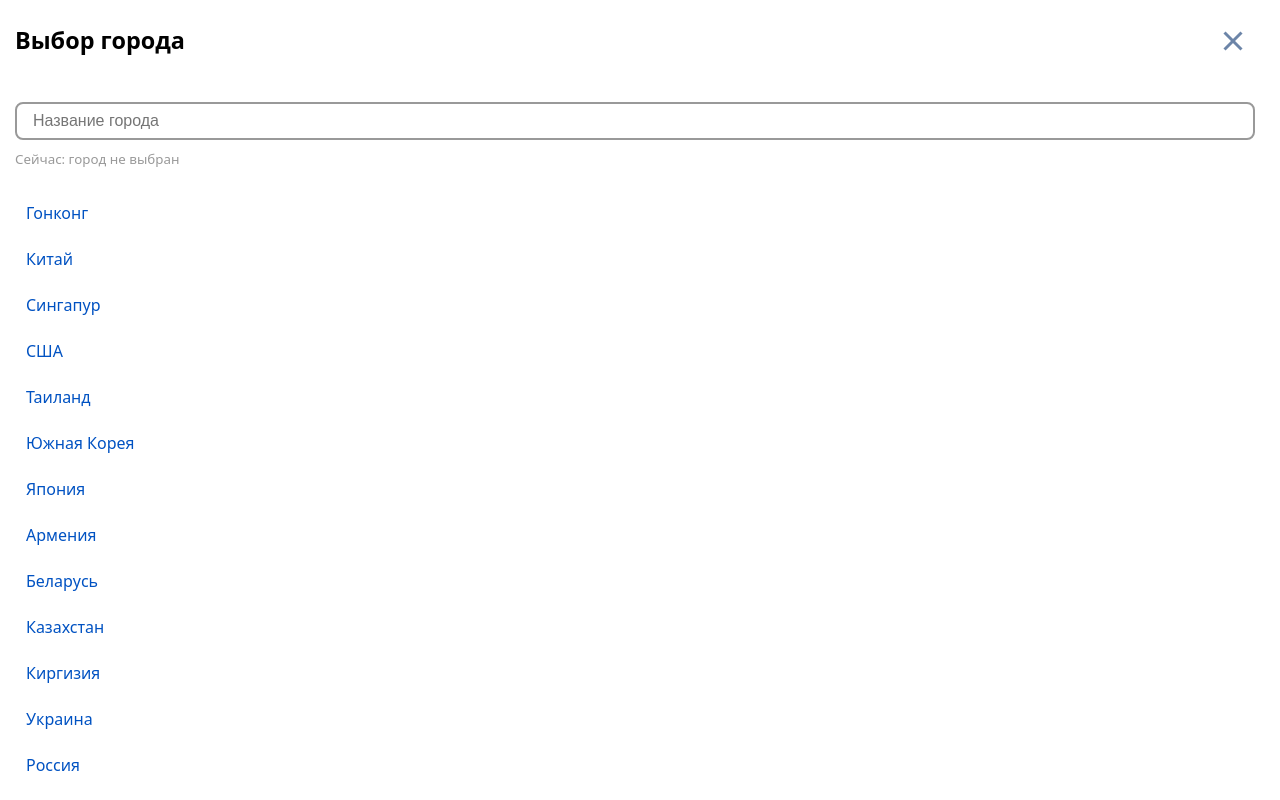
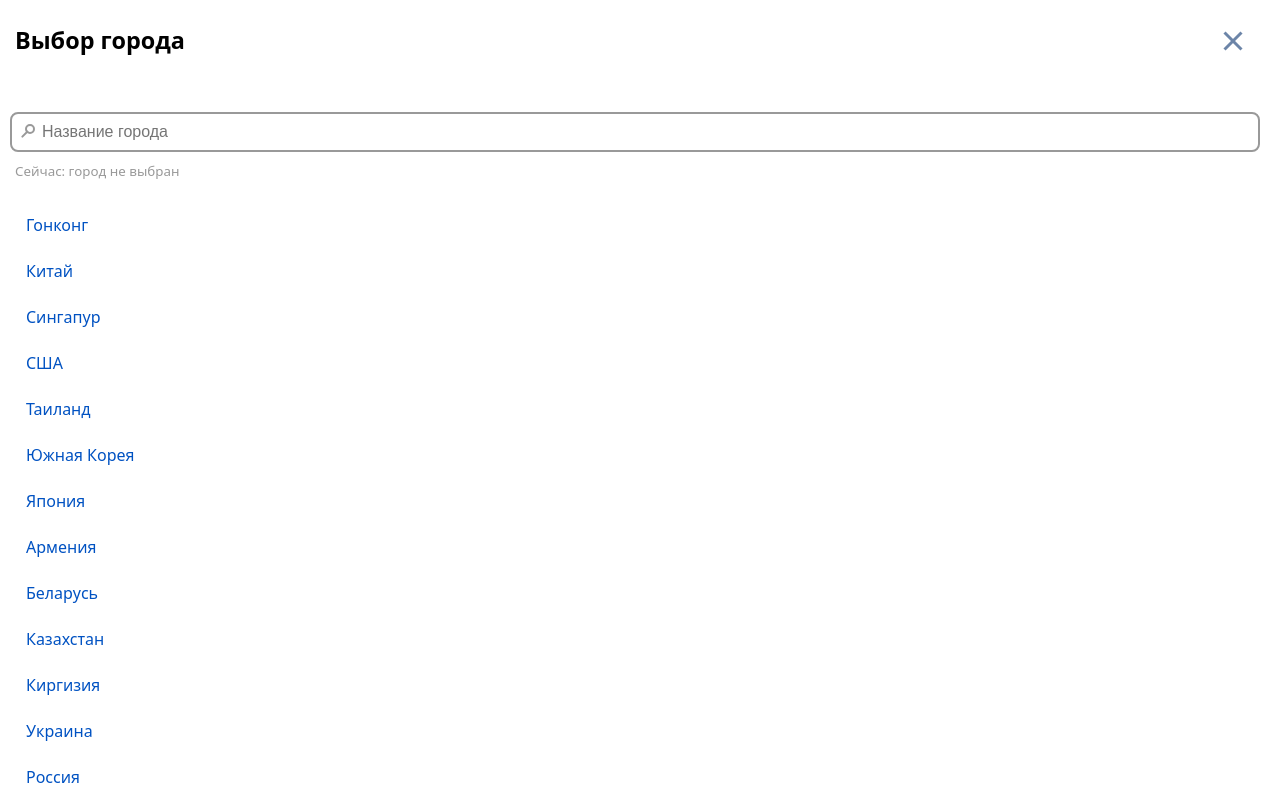
Before and after one commit to Natashkaf/farpost-test, a React (Vite) app: page / in a window 1280 px wide. Both pictures are taken after a click on the button "Выбрать город". Built offline with nearby package versions, Linux system fonts and the light colour scheme.

Commit message:
на css написана лупа  для кнопки input поиска города

```diff
--- a/src/pages/mobile-step-city-0.css
+++ b/src/pages/mobile-step-city-0.css
@@ -84,9 +84,16 @@
     font-size: 16px;
     border: solid 2px rgba(153, 153, 153, 1);
     border-radius: 8px;
-    padding: 8px 16px;
-    margin:0 5px;
+    padding: 8px 16px 8px 30px;
+    line-height: 1;
+    height: 20px;
 }
+.searchCity:focus{
+    border: solid 2px rgba(153, 153, 153, 1);
+    color: rgba(153, 153, 153, 1);
+    outline:none;
+}
+
 .smallDescription{
     color:rgba(153, 153, 153, 1);
     margin:10px 5px 20px 5px;
@@ -141,5 +148,29 @@
     margin-right: 5px;
     flex-shrink: 0;
     border-radius: 1px;
+}
+.magnifying-glass {
+    position: relative;
+    left:15px;
+    top:22px;
+    width: 10px;
+    height: 10px;
+    box-sizing: border-box;
+    background-color: white;
+    border: 2px solid rgba(153, 153, 153, 1);
+    border-radius: 50%;
+    pointer-events: none;
+}
 
+.magnifying-glass:after {
+    content: '';
+    position: absolute;
+    bottom: 0;
+    left: -8px;
+    width: 9px;
+    height: 2px;
+    background-color: rgba(153, 153, 153, 1);
+    border-radius: 0 7.5px 7.5px 0;
+    transform-origin: 0 50%;
+    transform: translateX(100%) rotate(135deg);
 }
--- a/src/pages/mobile-step-city-0.jsx
+++ b/src/pages/mobile-step-city-0.jsx
@@ -137,6 +137,7 @@ function CitySelector(){
                         <h3> Выбор города </h3>
                         <button className='cross' onClick={()=>setModalOpen(false)}></button>
                     </div>
+                    <div className="magnifying-glass" ></div>
                         <input
                             type="text"
                             className='searchCity'
```
